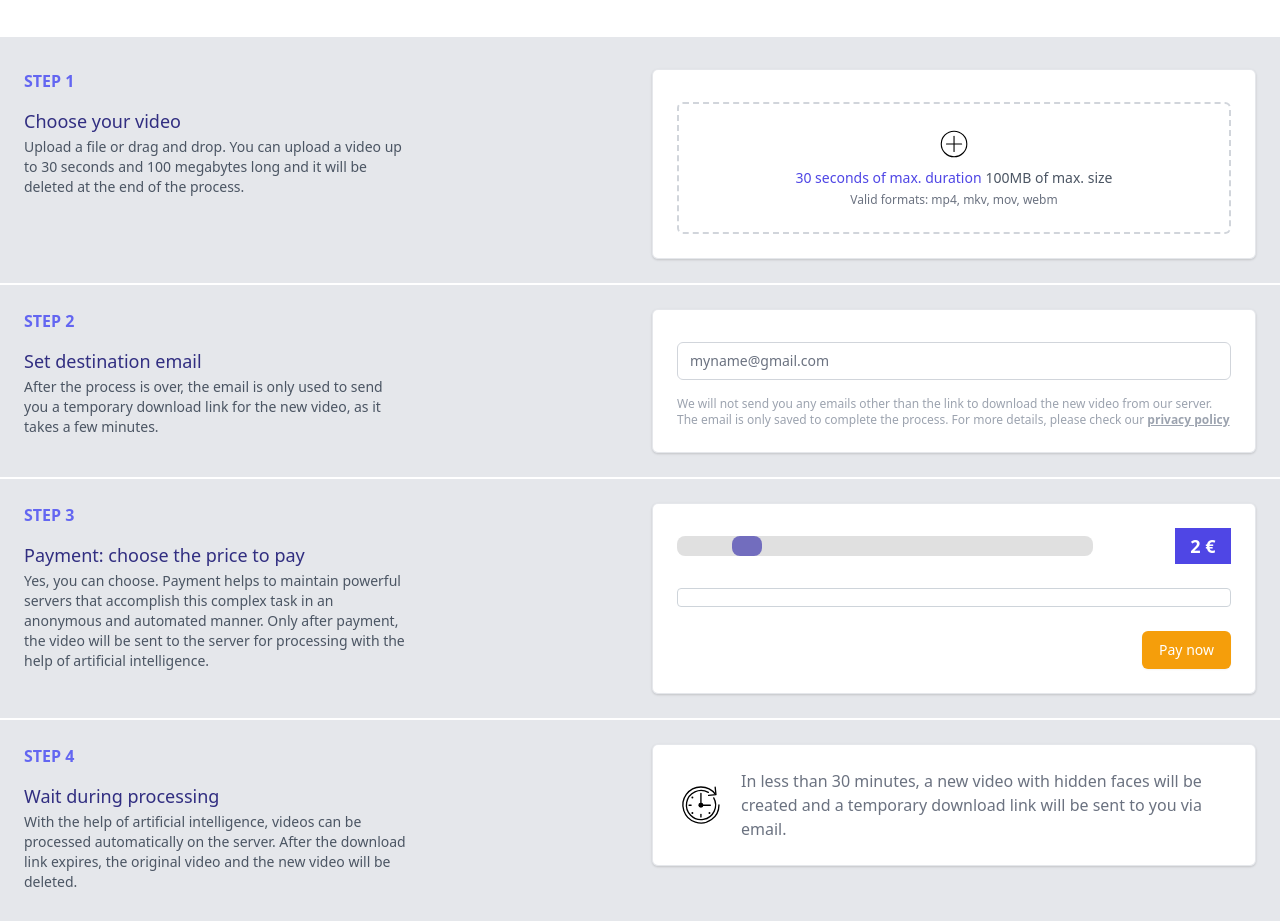
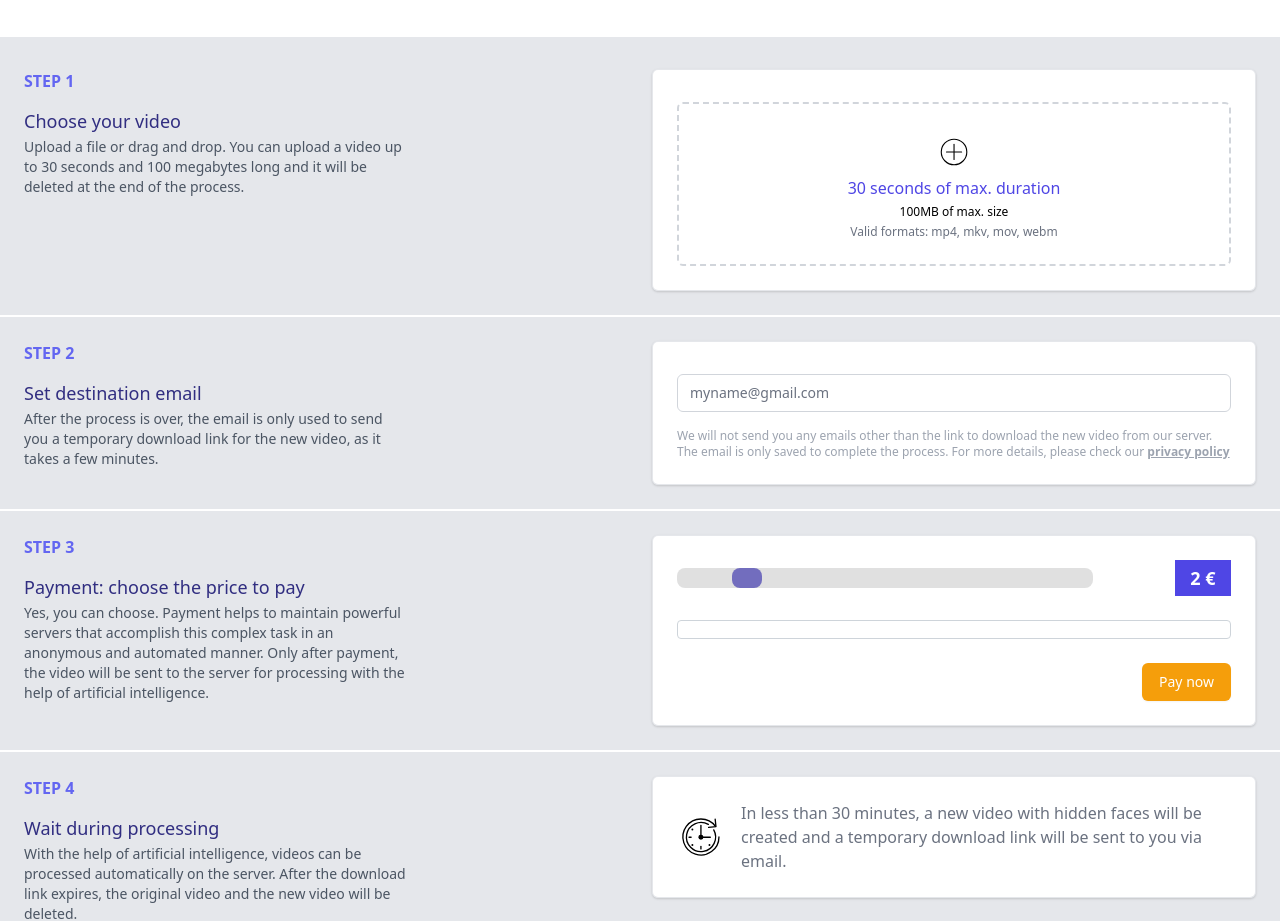
Before and after one commit to AppVery/hidefaces-web, a React (Create React App) app: page / in a window 1280 px wide. Shown: the part 1320-2241 px from the top of the page. Built offline with nearby package versions, Linux system fonts and the light colour scheme; the HTML template or start-up script is replaced by a standard one.

Commit message:
♻ refactor file component with custom check hook

```diff
--- a/src/components/File.tsx
+++ b/src/components/File.tsx
@@ -1,72 +1,21 @@
-import React, { useState, useCallback } from 'react';
+import React, { useCallback } from 'react';
+import { useCheckVideo } from '../hooks/useCheckVideo';
 import { useDropzone } from 'react-dropzone';
 import { fileContent } from '../content/steps';
 import checkIcon from '../svg/check.svg';
 import warnIcon from '../svg/warn.svg';
 import addIcon from '../svg/add.svg';
-import config from '../config';
 
-const { text1, text2, text3 } = fileContent;
-const dropText = 'Drop the files here ...';
-const error = 'Please enter valid video file';
-const validVideoTypes = ['mp4', 'mkv', 'mov', 'webm'];
-
-const loadVideo = (file: File): Promise<HTMLVideoElement> =>
-  new Promise((resolve, reject) => {
-    try {
-      const video = document.createElement('video');
-      video.preload = 'metadata';
-
-      video.onloadedmetadata = function () {
-        resolve(this as HTMLVideoElement);
-      };
-
-      video.onerror = function () {
-        reject('Invalid video. Please select a video file.');
-      };
-
-      video.src = window.URL.createObjectURL(file);
-    } catch (e) {
-      reject(e);
-    }
-  });
+const { text1, text2, text3, dropText, error } = fileContent;
 
 const File: React.FC<{
   setFile: React.Dispatch<React.SetStateAction<File | null>>;
 }> = ({ setFile }) => {
+  const [isOkFile, isError, checkVideo] = useCheckVideo(setFile);
   const onDrop = useCallback(async (files) => {
-    try {
-      setIsError(false);
-      if (files && files.length > 0) {
-        const file = files[0];
-        const video: HTMLVideoElement = await loadVideo(file);
-        const duration: number = video.duration ?? 100;
-        const extension = file.name.replace(/^.*\./, '');
-        const megabytes = Math.round(file.size / 1024 / 1024);
-        console.log(file.name, extension, megabytes, duration);
-
-        if (
-          validVideoTypes.includes(extension) &&
-          duration <= config.MAX_SECONDS + 1 &&
-          megabytes < config.MAX_MEGABYTES + 1
-        ) {
-          setFile(file);
-          setIsOkFile(true);
-        } else {
-          throw Error();
-        }
-      } else {
-        throw Error();
-      }
-    } catch (error) {
-      setFile(null);
-      setIsError(true);
-      setIsOkFile(false);
-    }
+    checkVideo(files);
   }, []);
   const { getRootProps, getInputProps, isDragActive } = useDropzone({ onDrop });
-  const [isError, setIsError] = useState<boolean>(false);
-  const [isOkFile, setIsOkFile] = useState<boolean>(false);
 
   return (
     <div
@@ -74,35 +23,27 @@ const File: React.FC<{
       className="mt-2 flex justify-center px-6 pt-5 pb-6 border-2 border-gray-300 border-dashed rounded-md"
     >
       <div className="space-y-1 text-center cursor-pointer">
-        {isDragActive && <label className="mb-2 block text-ms text-green-400">{dropText}</label>}
-        {!isDragActive && isError && (
-          <label className="mb-2 block text-ms text-red-400">{error}</label>
+        <label className={`mb-2 block text-ms text-${isError ? 'red' : 'green'}-400`}>
+          {isDragActive ? dropText : isError ? error : ''}
+        </label>
+
+        <span className="flex-shrink-0 flex items-center justify-center">
+          {isOkFile ? (
+            <img className="h-16 w-16" src={checkIcon} alt="Video file ready" />
+          ) : (
+            <img className="h-10 w-10" src={isError ? warnIcon : addIcon} alt="Add video file" />
           )}
-        {!isOkFile ? (
-          <span className="flex-shrink-0 flex items-center justify-center">
-            <img className="h-10 w-10" src={!isError ? addIcon : warnIcon} alt="Add video file" />
         </span>
-        ) : (
-          <span className="flex-shrink-0 flex items-center justify-center">
-            <img className="h-16 w-16" src={checkIcon} alt="Video file ready" />
-          </span>
-        )}
-        <div className="flex text-sm text-gray-600">
-          <label
-            htmlFor="file-upload"
-            className="relative cursor-pointer bg-white rounded-md font-medium text-indigo-600 hover:text-indigo-500 focus-within:outline-none focus-within:ring-2 focus-within:ring-offset-2 focus-within:ring-indigo-500"
-          >
-            <span>{text1}</span>
+
         <input
           {...getInputProps()}
           id="file-upload"
           name="file-upload"
           type="file"
-              className="sr-only"
+          className="relative sr-only"
         />
-          </label>
-          <p className="pl-1">{text2}</p>
-        </div>
+        <p className="cursor-pointer bg-white rounded-md font-medium text-indigo-600">{text1}</p>
+        <p className="text-xs font-medium">{text2}</p>
         <p className="text-xs text-gray-500">{text3}</p>
       </div>
     </div>
--- /dev/null
+++ b/src/hooks/useCheckVideo.tsx
@@ -0,0 +1,69 @@
+import { useState } from 'react';
+import { fileContent } from '../content/steps';
+import config from '../config';
+
+const { validVideoTypes } = fileContent;
+
+type Response = [boolean, boolean, (files: any) => void];
+
+const loadVideo = (file: File): Promise<HTMLVideoElement> =>
+  new Promise((resolve, reject) => {
+    try {
+      const video = document.createElement('video');
+      video.preload = 'metadata';
+
+      video.onloadedmetadata = function () {
+        resolve(this as HTMLVideoElement);
+      };
+
+      video.onerror = function () {
+        reject('Invalid video. Please select a video file.');
+      };
+
+      video.src = window.URL.createObjectURL(file);
+    } catch (e) {
+      reject(e);
+    }
+  });
+
+export const useCheckVideo = (fn: any): Response => {
+  const [isError, setIsError] = useState<boolean>(false);
+  const [isOkFile, setIsOkFile] = useState<boolean>(false);
+
+  const setError = () => {
+    fn(null);
+    setIsError(true);
+    setIsOkFile(false);
+  };
+
+  const checkVideo = async (files: any) => {
+    try {
+      setIsError(false);
+      if (files && files.length > 0) {
+        const file = files[0];
+        const video: HTMLVideoElement = await loadVideo(file);
+        const duration: number = video.duration ?? 100;
+        const extension = file.name.replace(/^.*\./, '');
+        const megabytes = Math.round(file.size / 1024 / 1024);
+        console.log(file.name, extension, megabytes, duration);
+
+        if (
+          validVideoTypes.includes(extension) &&
+          duration <= config.MAX_SECONDS + 1 &&
+          megabytes < config.MAX_MEGABYTES + 1
+        ) {
+          fn(file);
+          setIsOkFile(true);
+        } else {
+          setError();
+        }
+      } else {
+        setError();
+      }
+    } catch (error) {
+      setError();
+    }
+  };
+
+  return [isOkFile, isError, checkVideo];
+};
```
Lines whose indentation alone changed are shown as unchanged.
